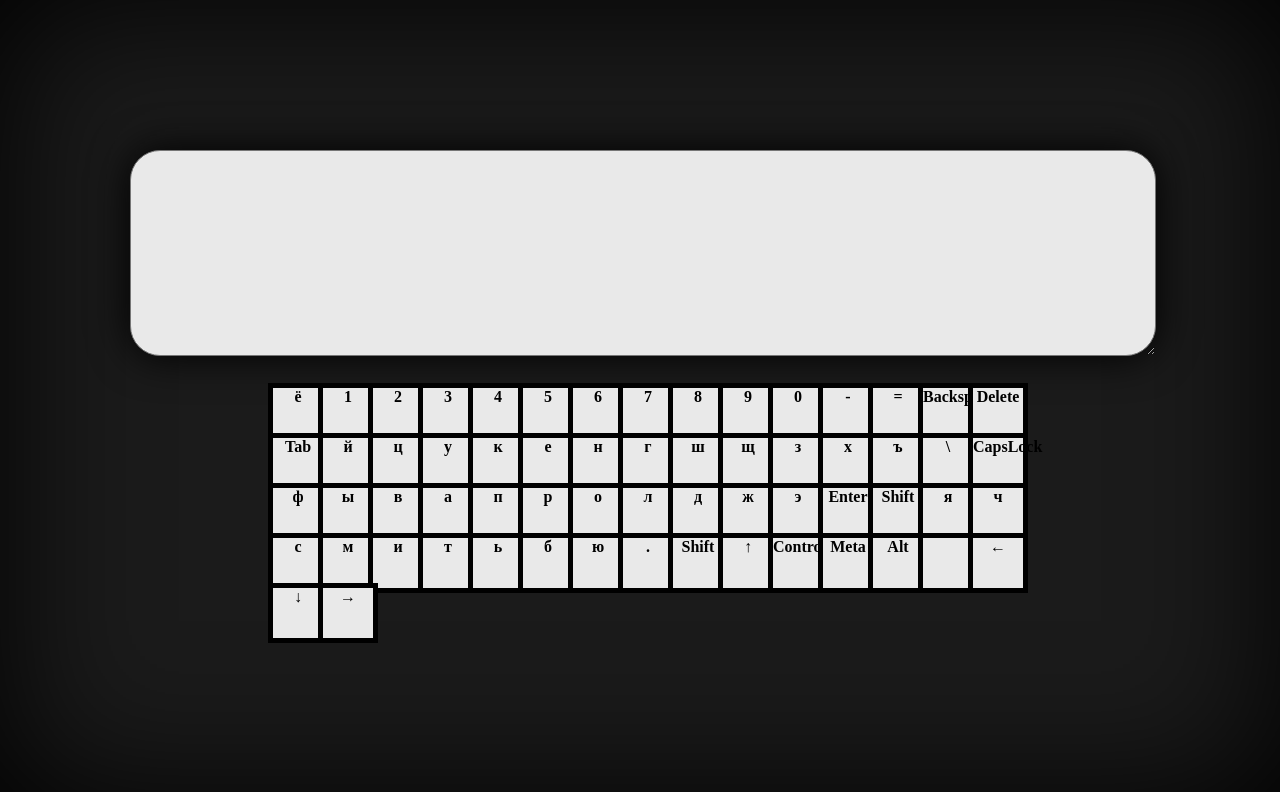
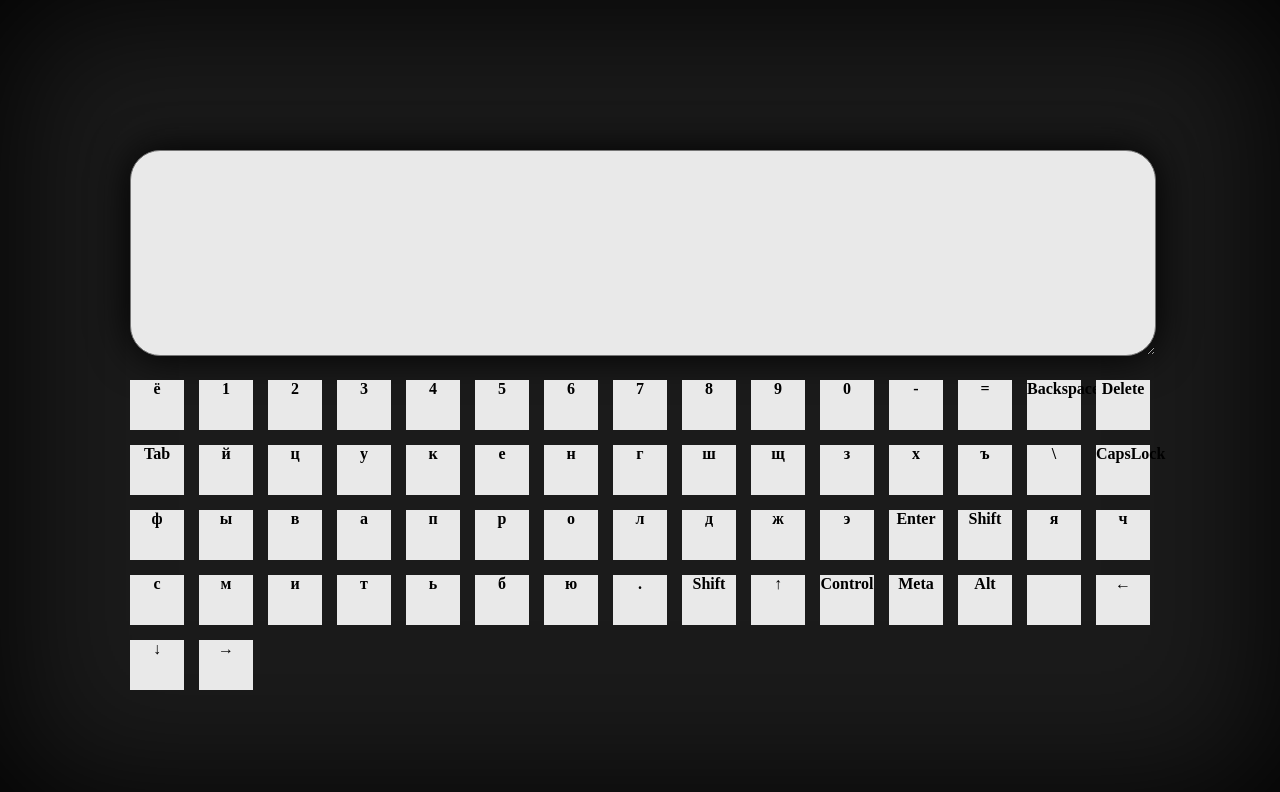
Before and after one commit to DKlygov/codejam-virtual-keyboard, a website: page index.html in a window 1280 px wide. Drawn offline with Linux system fonts and the light colour scheme.

Commit message:
fix: fix key style

```diff
--- a/src/script.js
+++ b/src/script.js
@@ -31,5 +31,3 @@ function generateKeys() {
 window.addEventListener('load', generateElements());
 
 window.addEventListener('load', generateKeys());
-
-console.log (ruKeysUnshifted.length)
--- a/style.css
+++ b/style.css
@@ -26,8 +26,10 @@ body {
 #keybed {
     position: relative;
     display: grid;
-    grid-template-columns: repeat(15, 50px);
+    grid-template-columns: repeat(15, 1fr);
+    grid-gap: 15px;
     grid-template-rows: repeat(5, 50px);
+    row-gap: 15px;
     margin: 20px 0px;
     padding: 0px 0px;
     height: 330px;
@@ -39,11 +41,8 @@ body {
     max-width: 80px;
     min-width: 50px;
     height: 50px;
-    margin: 3px 3px;
-    padding: 0px 0px;
     font-size: medium;
     font-weight: bold;
-    border: solid 5px #000000 ;
     background-color:  #e9e9e9;
     text-align: center;
 }
```
